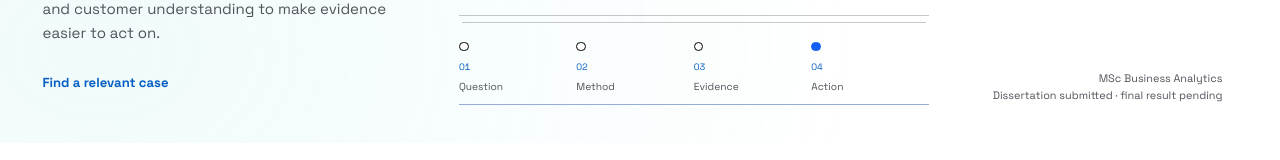
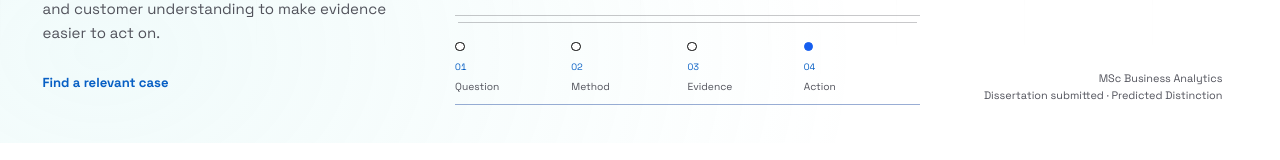
Before and after one commit to dccchidera-lgtm/dccchidera-lgtm.github.io, a Next.js app: page / in a window 1280 px wide. Shown: the part 770-930 px from the top of the page. Built offline with nearby package versions, Linux system fonts and the light colour scheme.

Commit message:
Stage exact requested text replacements for verification

```diff
--- a/app/page.tsx
+++ b/app/page.tsx
@@ -39,7 +39,7 @@ const cases = [
     title: 'Translating business data flows',
     muted: 'into a documented SQL prototype',
     description:
-      'A four-person team project mapping data flows and designing a relational SQL prototype; original scripts pending verification.',
+      'A four-person team project mapping data flows and designing a relational SQL prototype; SQL scripts available on request.',
     type: 'Team project',
     href: '/sql',
     visual: 'data',
@@ -109,7 +109,7 @@ export default function Home() {
               <small className="hero-reveal">
                 MSc Business Analytics
                 <br />
-                Dissertation submitted · final result pending
+                Dissertation submitted · Predicted Distinction
               </small>
             </div>
           </div>
```
